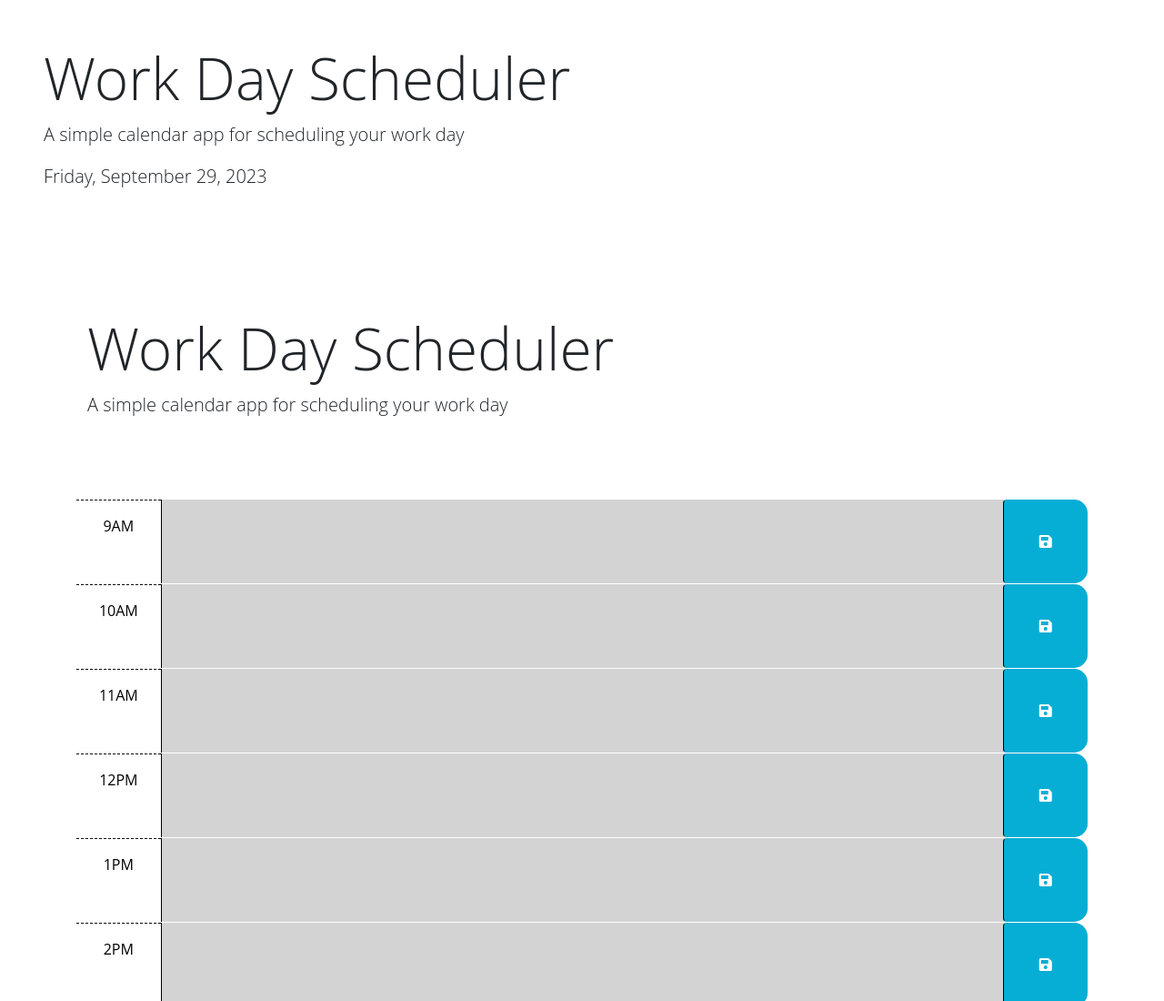
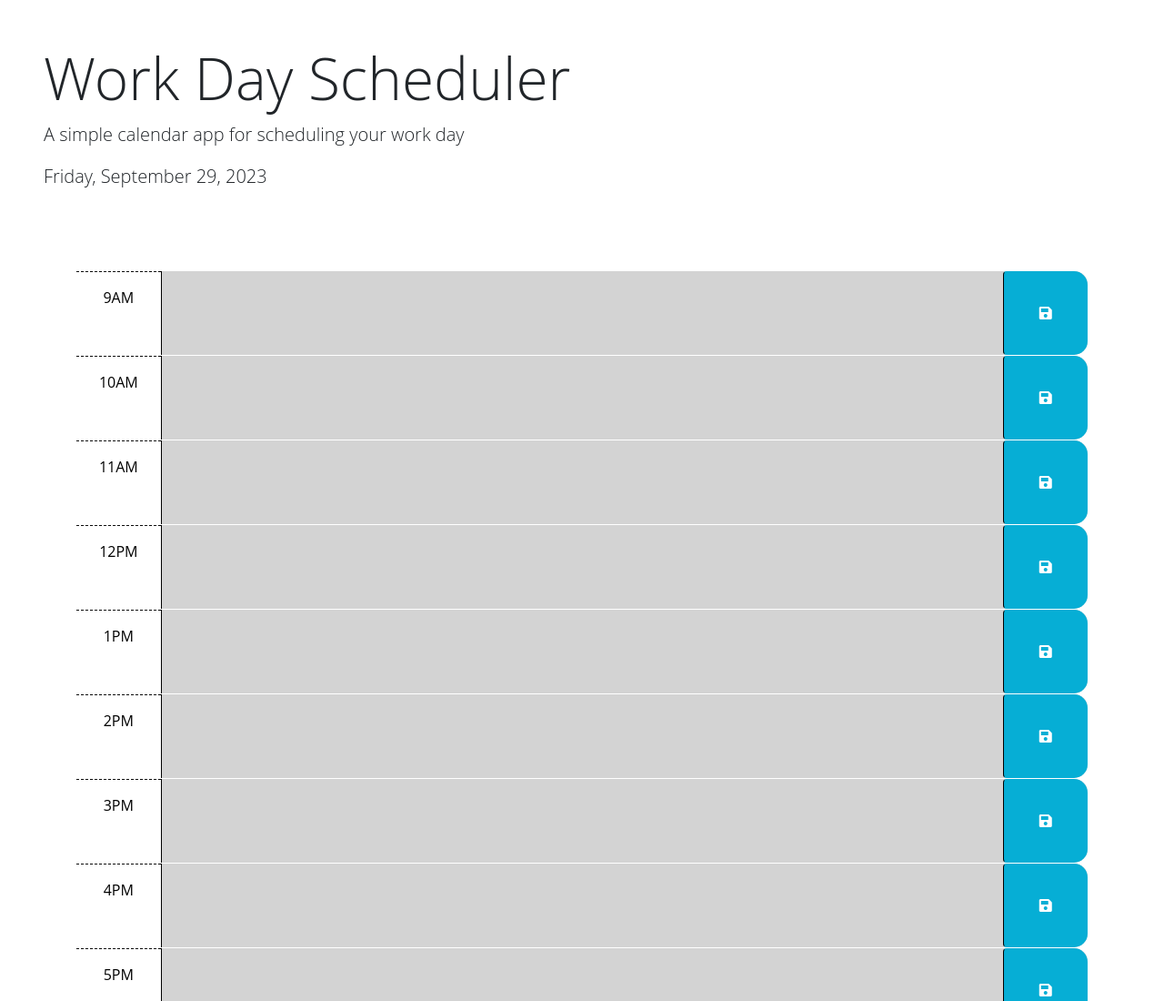
Before and after one commit to ColumbiaCoding/bigSurCalendar2, a plain HTML site: page index.html in a window 1280 px wide. Shown: the top 1100 px of the page at 91% size. Drawn offline with nearby package versions, Linux system fonts and the light colour scheme.

Commit message:
adding functional JS, and updates to the HTML

```diff
--- a/index.html
+++ b/index.html
@@ -42,12 +42,10 @@
         -->
 
       <!-- Example of a past time block. The "past" class adds a gray background color. -->
-      <header class="p-5 mb-4 center-header">
-        <h1 class="display-3">Work Day Scheduler</h1>
-        <p class="lead">A simple calendar app for scheduling your work day</p>
-        <p id="currentDay" class="lead"></p>
-      </header>
+
       <div class="container-fluid px-5">
+
+        <!-- 9AM time slot -->
         <div id="hour-9" class="row time-block">
           <div class="col-2 col-md-1 hour text-center py-3">9AM</div>
           <textarea class="col-8 col-md-10 description" rows="3"> </textarea>
```
